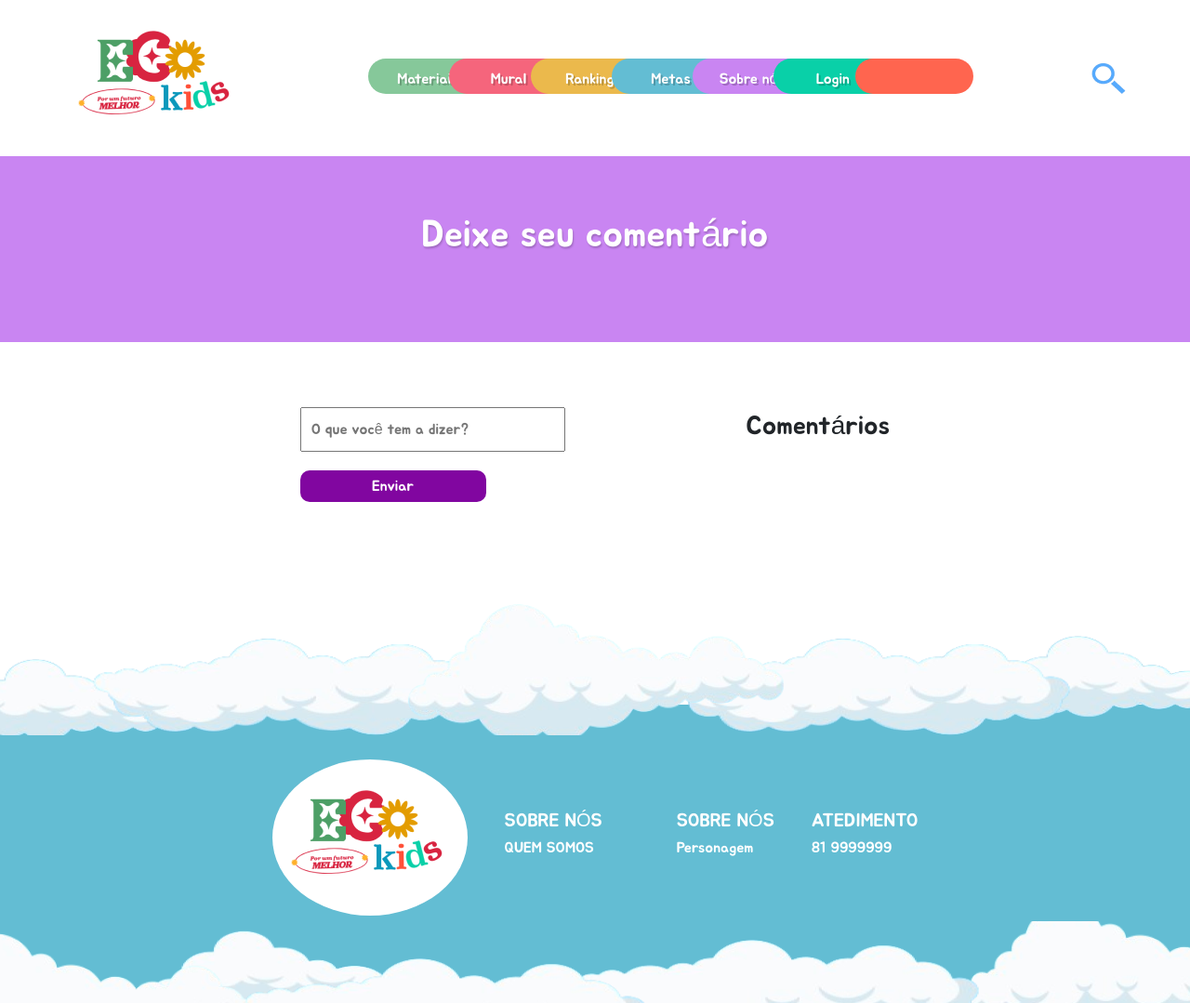
After one commit to wesley369/Ecokids, a Django app: page /Mural/ in a window 1280 px wide. The commit adds this page. Shown: the whole page at 93% size. Run offline with Django 5.2, Linux system fonts and the light colour scheme; some libraries are stand-ins or nearby versions.

Commit message:
Tela de Mural
Tela de Mural adicionada

```diff
--- a/EcoKids/EcoKids/settings.py
+++ b/EcoKids/EcoKids/settings.py
@@ -77,9 +77,9 @@ WSGI_APPLICATION = 'EcoKids.wsgi.application'
 DATABASES = {
     'default': {
         'ENGINE': 'django.db.backends.mysql',
-        'NAME': 'teste',
+        'NAME': 'ecokids',
         'USER': 'root',
-        'PASSWORD': '1234',
+        'PASSWORD': 'leca',
         'HOST': 'localhost',
         'PORT': '3306',
     }
--- /dev/null
+++ b/EcoKids/EcoKids_Integracao/static/css/Mural.css
@@ -0,0 +1,125 @@
+.titulo,
+.subtitulo {
+  text-align: center;
+  margin-bottom: 30px;
+}
+
+.conteudo {
+  display: flex;
+  align-items: baseline;
+  justify-content: space-evenly;
+  max-width: 80%;
+  margin: 0 auto;
+  margin-top: 70px;
+}
+
+.formulario {
+  display: flex;
+  flex-direction: column;
+}
+
+.formulario button {
+  background-color: rgb(129, 6, 160);
+  padding: 5px;
+  border: none;
+  color: white;
+  border-radius: 10px;
+  width: 200px;
+  font-size: 16px;
+}
+
+.formulario input {
+  padding: 10px; /* Aumenta o padding do input */
+  margin-bottom: 20px; /* Adiciona uma margem inferior para separar o input do botão */
+}
+
+.comentario {
+  font-size: 16px;
+  background-color: rgba(134, 200, 154, 1);;
+  padding: 20px;
+  border-radius: 10px;
+  width: 700px;
+  word-wrap: break-word;
+}
+
+.comentario-invalido {
+  padding: 5px 0;
+  border: solid 1px red;
+}
+
+.texto-invalido {
+  color: red;
+  font-size: 12px;
+  margin: 5px 0 0 0;
+}
+
+.rodape {
+  display: flex;
+  flex-direction: row;
+  padding-left: 5%;
+  padding-right: 5%;
+  height: 200px;
+  justify-content: center;
+  align-items: center;
+  line-height: 20px;
+  background-color: rgba(99, 189, 211, 1);
+  column-gap: 40px;
+  padding-top: 20px;
+  margin-top: -10px;
+  position: relative;
+  color: white;
+  font-size: 2px;
+  text-decoration: none;
+}
+.rodape > div > img {
+  border-radius: 50%;
+}
+.rodape-content {
+  display: flex;
+  flex-direction: row;
+  column-gap: 40px;
+}
+
+@keyframes fadeInUp {
+  from {
+    opacity: 0;
+    transform: translateY(20px);
+  }
+  to {
+    opacity: 1;
+    transform: translateY(0);
+  }
+}
+.nuvem-bottom{
+  height: 100%;
+  background-size: cover;
+  width: 100%;
+  background-position: center;
+  background-repeat: no-repeat;
+  margin-top: -20px;
+}
+
+.nuvem-green{
+  height: 100%;
+  background-size: cover;
+  width: 100%;
+  background-position: center;
+  background-repeat: no-repeat;
+  margin-top: 90px;
+}
+
+.rodape a{
+  text-decoration: none;
+  color: white;
+}
+
+.fundo {
+  width: 100%;
+  height: 200px;
+  background-color: rgba(201, 133, 242, 1);
+  text-align: center;
+  display: flex;
+  justify-content: center;
+  align-items: center;
+  color: white;
+}
--- /dev/null
+++ b/EcoKids/EcoKids_Integracao/static/js/Mural.js
@@ -0,0 +1,26 @@
+let formulario = document.getElementById("formulario-de-comentarios")
+let todosComentarios = document.getElementById("todos-os-comentarios")
+let mensagemInvalida = document.getElementById("mensagem-invalida")
+
+formulario.addEventListener("submit", function(evento){
+    //preventDefault() - previne ações default do submit (que é um evento) que é recarregar a página
+    evento.preventDefault()
+
+    let inputForm = document.getElementById("input-formulario")
+    let mensagem = inputForm.value // pegar valor do input
+
+    if (mensagem.trim() === ""){
+        // metrodo.trim() serve para remover todo o espaço das pontas anterior e posterior da frase
+        inputForm.classList.add("comentario-invalido")
+        mensagemInvalida.textContent = "Por favor, insira um comentário"
+        mensagemInvalida.classList.add("texto-invalido")
+    } else {
+        mensagemInvalida.textContent = ""
+        let comentarios = document.createElement("p")
+        comentarios.textContent = mensagem
+        todosComentarios.appendChild(comentarios)
+        comentarios.classList.add("comentario")
+        formulario.reset()
+        // resetar o formulario - resetar o input ao estado inicial
+    }
+})
--- a/EcoKids/EcoKids_Integracao/templates/EcoKids_Integracao/HomePage.html
+++ b/EcoKids/EcoKids_Integracao/templates/EcoKids_Integracao/HomePage.html
@@ -26,7 +26,7 @@
         </div>
         <div class="barra">
           <div class="barra-colorida " style="background-color: rgba(134, 200, 154, 1);">Materiais</div>
-          <div class="barra-colorida " style="background-color: rgba(245, 101, 124, 1);">Mural</div>
+          <div class="barra-colorida " style="background-color: rgba(245, 101, 124, 1);"><a href="{% url 'EcoKids_Integracao:Mural' %}">Mural</a></div>
           <div class="barra-colorida " style="background-color: rgba(235, 185, 76, 1);">Ranking</div>
           <div class="barra-colorida " style="background-color: rgba(99, 189, 211, 1);"><a href="{% url 'EcoKids_Integracao:ToDoList' %}">Metas</a></div>
           <div class="barra-colorida " style="background-color: rgba(201, 133, 242, 1);"><a href="{% url 'EcoKids_Integracao:QuemSomos' %}">Sobre nós</a></div>
--- /dev/null
+++ b/EcoKids/EcoKids_Integracao/templates/EcoKids_Integracao/Mural.html
@@ -0,0 +1,87 @@
+<!DOCTYPE html>
+<html lang="pt-br">
+
+<head>
+  <meta charset="UTF-8">
+  <meta name="viewport" content="width=device-width, initial-scale=1.0">
+  <title>EcoKids</title>
+  {% load static %}
+  <!-- Pessoal eu tô configurando o front para que rode tudo no servidor, mas quando vai desenvolver usando live server dá uma quebrada nas coisas
+    então quando forem desenvolver o front para arquivos estáticos como imagem, link css, js.....  Façam da forma por exemplo com estou fazendo logo abaixo
+    com a imagem da logo. Para desenvolver, usem o caminho que já usamos normalmente, mas também coloquem o caminho que o servidor vai entender usando
+    essas tags{% static 'img/EcoKids-Logo.png' %}. Podem deixar comentado o ccomando para o servidor e deixar o link normal dos arquivos que eu destroco isso
+    na hora de colcoar as modificações de vcs no servidor-->
+  <!-- <link rel="shortcut icon" href="{% static 'img/EcoKids-Logo.png' %}" type="image/x-icon"> -->
+  <link rel="shortcut icon" href="{% static 'img/EcoKids-Logo.png' %}" type="image/x-icon">
+
+  <link rel="stylesheet" href="{% static 'css/bootstrap.min.css' %}">
+  <link rel="stylesheet" href="{% static 'css/HomePage.css' %}">
+  <link rel="stylesheet" href="{% static 'css/Mural.css' %}">
+  <link rel="stylesheet" href="{% static 'css/bootstrap.css' %}">
+</head>
+
+<body>
+
+  <div class="menu-superior">
+    <div>
+      <a href="{% url 'EcoKids_Integracao:HomePage' %}"><img class="EcoKids-Logo img-fluid" src="{% static 'img/EcoKids-Logo.png'  %}" alt="EcoKids-Logo"></a>
+    </div>
+    <div class="barra">
+      <div class="barra-colorida " style="background-color: rgba(134, 200, 154, 1);">Materiais</div>
+      <div class="barra-colorida " style="background-color: rgba(245, 101, 124, 1);">Mural</div>
+      <div class="barra-colorida " style="background-color: rgba(235, 185, 76, 1);">Ranking</div>
+      <div class="barra-colorida " style="background-color: rgba(99, 189, 211, 1);"><a href="{% url 'EcoKids_Integracao:ToDoList' %}">Metas</a></div>
+      <div class="barra-colorida " style="background-color: rgba(201, 133, 242, 1);"><a href="{% url 'EcoKids_Integracao:QuemSomos' %}">Sobre nós</a></div>
+      <div class="barra-colorida " style="background-color: rgba(9, 208, 168, 1);"><a href="{% url 'EcoKids_Integracao:Login' %}">Login</a></div>
+      <div class="barra-colorida " style="background-color: rgba(255, 101, 79, 1);"></div>
+    </div>
+    <div>
+      <!-- <img src="/EcoKids/EcoKids_Integracao/static/img/pesquisar-logo.png" alt="pesquisar-logo" class="img-fluid"> -->
+      <img src="{% static 'img/pesquisar-logo.png' %}" alt="pesquisar-logo" class="img-fluid">
+    </div>
+  </div>
+    <div class="fundo">
+    <h1 class="titulo">Deixe seu comentário</h1>
+    </div>
+    <section class="conteudo">
+      <div>
+        <form class="formulario" id="formulario-de-comentarios">
+          <input type="text" id="input-formulario" class="input-de-texto" placeholder="O que você tem a dizer?">
+          <button>Enviar</button>
+          <p id="mensagem-invalida"></p>
+        </form>
+      </div>
+      <div id="todos-os-comentarios">
+        <h3>Comentários</h3>
+      </div>
+    </section>
+    <script src="{% static 'js/Mural.js' %}"></script>
+
+    <img src="{% static 'img/nuvem-top-white.png' %}" alt="nuvem" class="nuvem-green">
+    <div class="rodape">
+      <div>
+        <img class="EcoKids-Logo img-fluid" src="{% static 'img/EcoKids-Logo.png' %}" alt="EcoKids-Logo">
+      </div>
+      <div class="rodape-content">
+      <div>
+        <h5>SOBRE NÓS</h5>
+        <a href="{% url 'EcoKids_Integracao:QuemSomos' %}">
+         <H6>QUEM SOMOS</H6>
+      </div>
+        <div>
+          <h5>SOBRE NÓS</h5>
+          <a href="{% url 'EcoKids_Integracao:Personagem' %}">
+            <H6>Personagem</H6>
+          </a>
+        </div>
+        <div>
+          <h5>ATEDIMENTO</h5>
+          <!-- <a href="{% url 'EcoKids_Integracao:QuemSomos' %}"> -->
+            <H6>81 9999999</H6>
+          </a>
+        </div>
+      </div>
+    </div>
+    <img src="{% static 'img/nuvem-bottom.png' %}" alt="nuvem" class="nuvem-bottom">
+  </body>
+  </html>
--- a/EcoKids/EcoKids_Integracao/urls.py
+++ b/EcoKids/EcoKids_Integracao/urls.py
@@ -12,4 +12,5 @@ urlpatterns = [
     path('login2/', views.Login2, name='Login2'),
     path('signup/', views.signup, name='signup'),
     path('ToDoList/', views.ToDoList, name='ToDoList'),
+    path('Mural/', views.Mural, name='Mural'),
 ]
--- a/EcoKids/EcoKids_Integracao/views.py
+++ b/EcoKids/EcoKids_Integracao/views.py
@@ -24,6 +24,9 @@ def Card(request):
 
 def ToDoList(request):
     return render(request, 'EcoKids_Integracao/ToDoList.html')
+
+def Mural(request):
+    return render(request, 'Ecokids_Integracao/Mural.html')
 
 def Login2(request):
     if request.method == 'POST':
```
Also changed, not shown: EcoKids/EcoKids_Integracao/migrations/0003_delete_produto.py (added).
